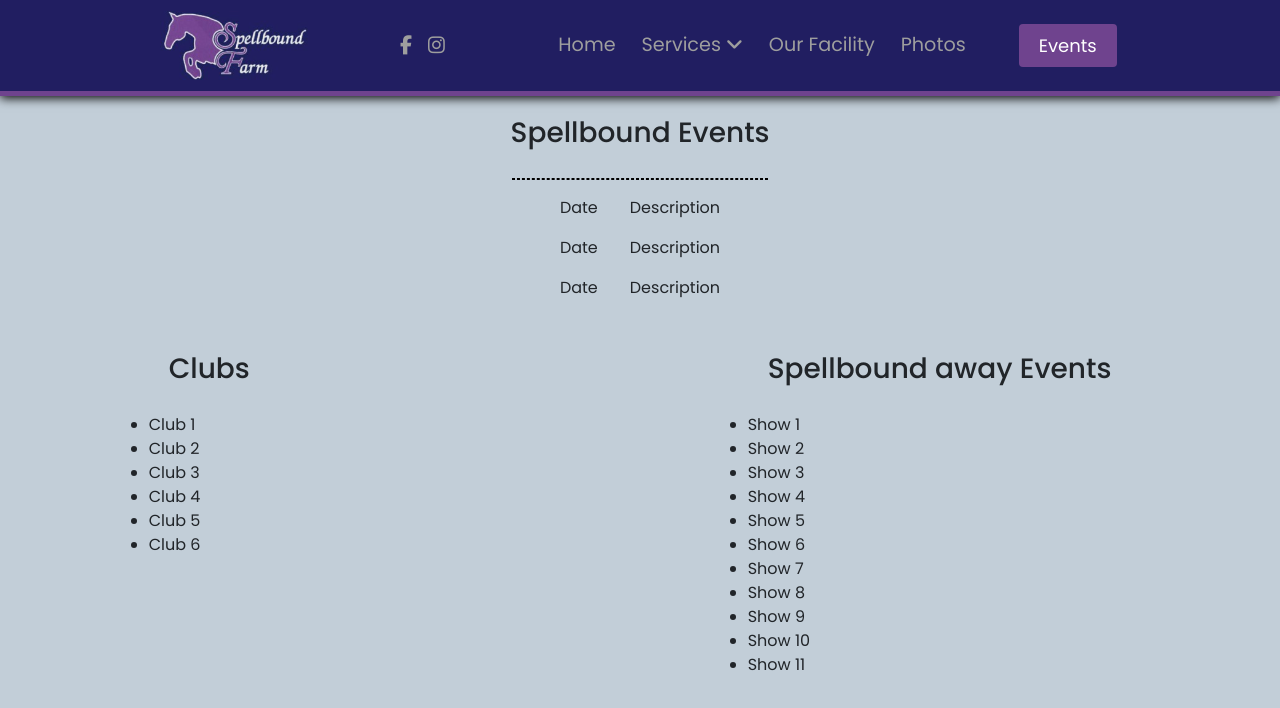
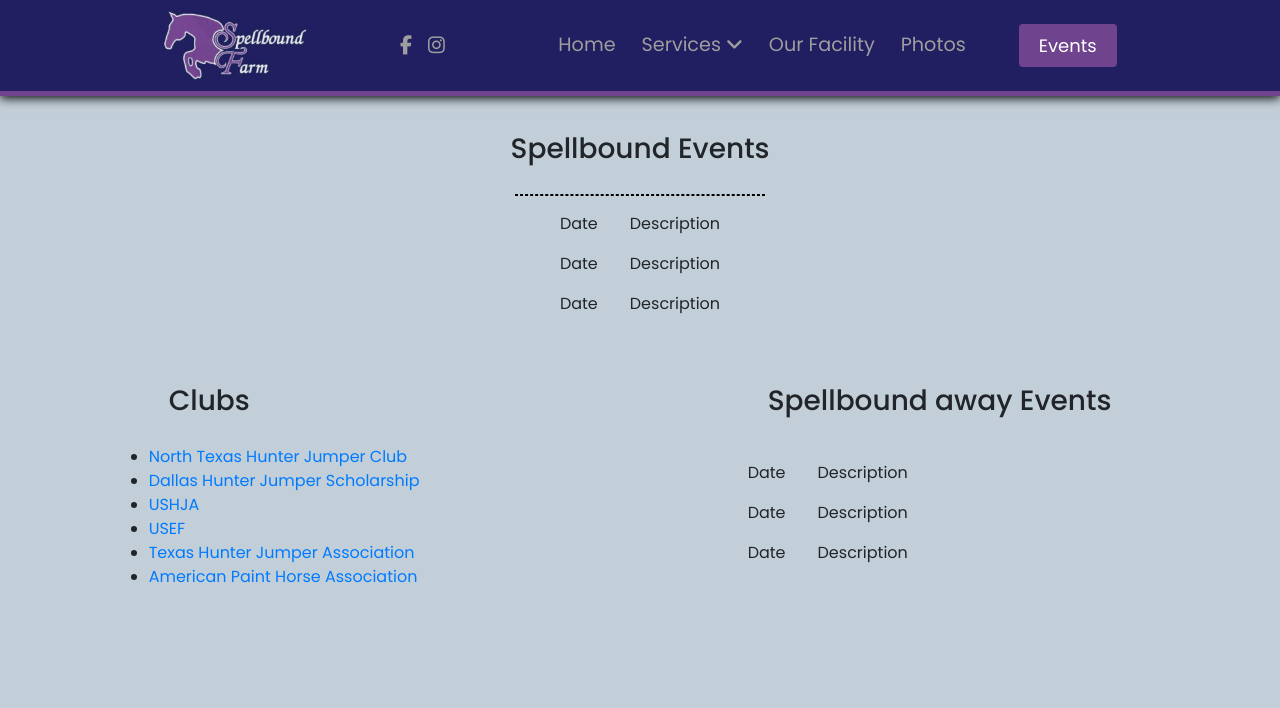
Before and after one commit to supermonkey74/SBF-React, a React (Create React App) app: page /events in a window 1280 px wide. Shown: the top 708 px of the page. Built offline with nearby package versions, Linux system fonts and the light colour scheme; some icons are missing; the HTML template or start-up script is replaced by a standard one.

Commit message:
Events Page

```diff
--- a/src/Components/pages/Events.css
+++ b/src/Components/pages/Events.css
@@ -13,6 +13,7 @@
     align-items: center;
     display: flex;
     flex-direction: column;
+    padding: 1rem;
 
 }
 
@@ -35,6 +36,7 @@
 
 .club-events {
     width: 48%;
+
     /* border: blue solid; */
 }
 
--- a/src/Components/pages/Events.js
+++ b/src/Components/pages/Events.js
@@ -30,12 +30,12 @@ export default function Events() {
                         <div className="club-events">
                             <h3 className="sbf-events-title">Clubs</h3>
                             <ul className="">
-                                <li>Club 1</li>
-                                <li>Club 2</li>
-                                <li>Club 3</li>
-                                <li>Club 4</li>
-                                <li>Club 5</li>
-                                <li>Club 6</li>
+                                <li> <a href="https://www.nthjc.com/" target="none">North Texas Hunter Jumper Club</a>  </li>
+                                <li> <a href="https://dallashunterjumperscholarship.org/" target="none">Dallas Hunter Jumper Scholarship</a> </li>
+                                <li> <a href="https://www.ushja.org/" target="none">USHJA</a> </li>
+                                <li> <a href="https://www.usef.org/" target="none">USEF</a></li>
+                                <li><a href="https://www.thja.org/" target="none">Texas Hunter Jumper Association</a> </li>
+                                <li><a href="https://apha.com/" target="none">American Paint Horse Association</a></li>
 
                             </ul>
                         </div>
@@ -43,17 +43,15 @@ export default function Events() {
                         <div className="sbf-events">
                             <h3 className="sbf-events-title">Spellbound away Events</h3>
                             <ul className="">
-                                <li>Show 1</li>
-                                <li>Show 2</li>
-                                <li>Show 3</li>
-                                <li>Show 4</li>
-                                <li>Show 5</li>
-                                <li>Show 6</li>
-                                <li>Show 7</li>
-                                <li>Show 8</li>
-                                <li>Show 9</li>
-                                <li>Show 10</li>
-                                <li>Show 11</li>
+                            <div className="sbf-show-list">
+                    <li className="show-list-item-date">Date</li> <li className="show-list-desc">Description</li>
+                    </div>
+                    <div className="sbf-show-list">
+                    <li className="show-list-item-date">Date</li> <li className="show-list-desc">Description</li>
+                    </div>
+                    <div className="sbf-show-list">
+                    <li className="show-list-item-date">Date</li> <li className="show-list-desc">Description</li>
+                    </div>
                             </ul>
                         </div>
                     </div>
```
